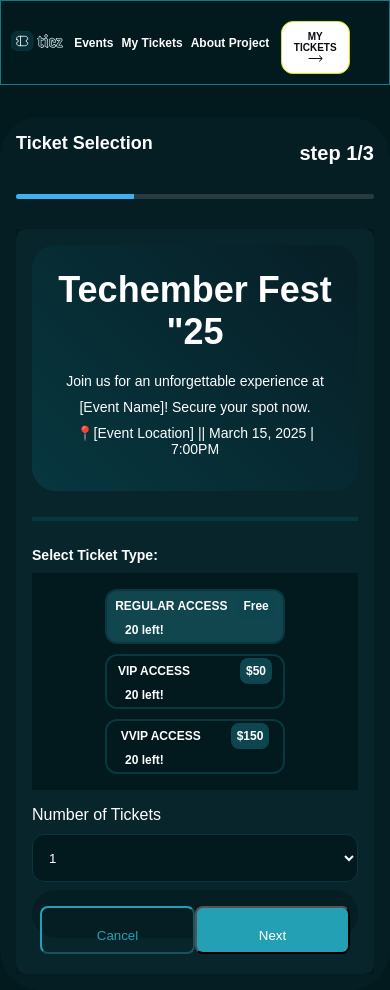
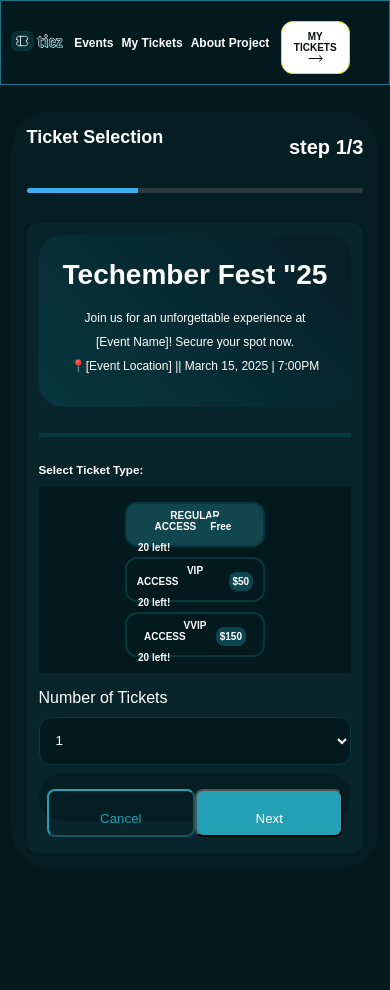
Before and after one commit to PAMMY100/ticket-generator, a React (Vite) app: page / in a window 390 px wide. After the commit the page ends 869 px from the top, so only its background shows below. Built offline with nearby package versions, Linux system fonts and the light colour scheme; a web font is replaced by a local one.

Commit message:
quick changes

```diff
--- a/src/components/selection/TicketSelection.css
+++ b/src/components/selection/TicketSelection.css
@@ -225,7 +225,7 @@
     }
 }
 
-@media only screen and (max-width: 300px) {
+@media only screen and (max-width: 500px) {
     .info-container {
         padding: 12px;
     }
@@ -242,6 +242,13 @@
         max-width: 140px;
         height: 45px;
         padding: 6px;
+    }
+
+    .ticket-options {
+        display: flex;
+        flex-direction: column;
+        justify-content: center;
+        align-items: center;
     }
 
     .ticket-price {
```
